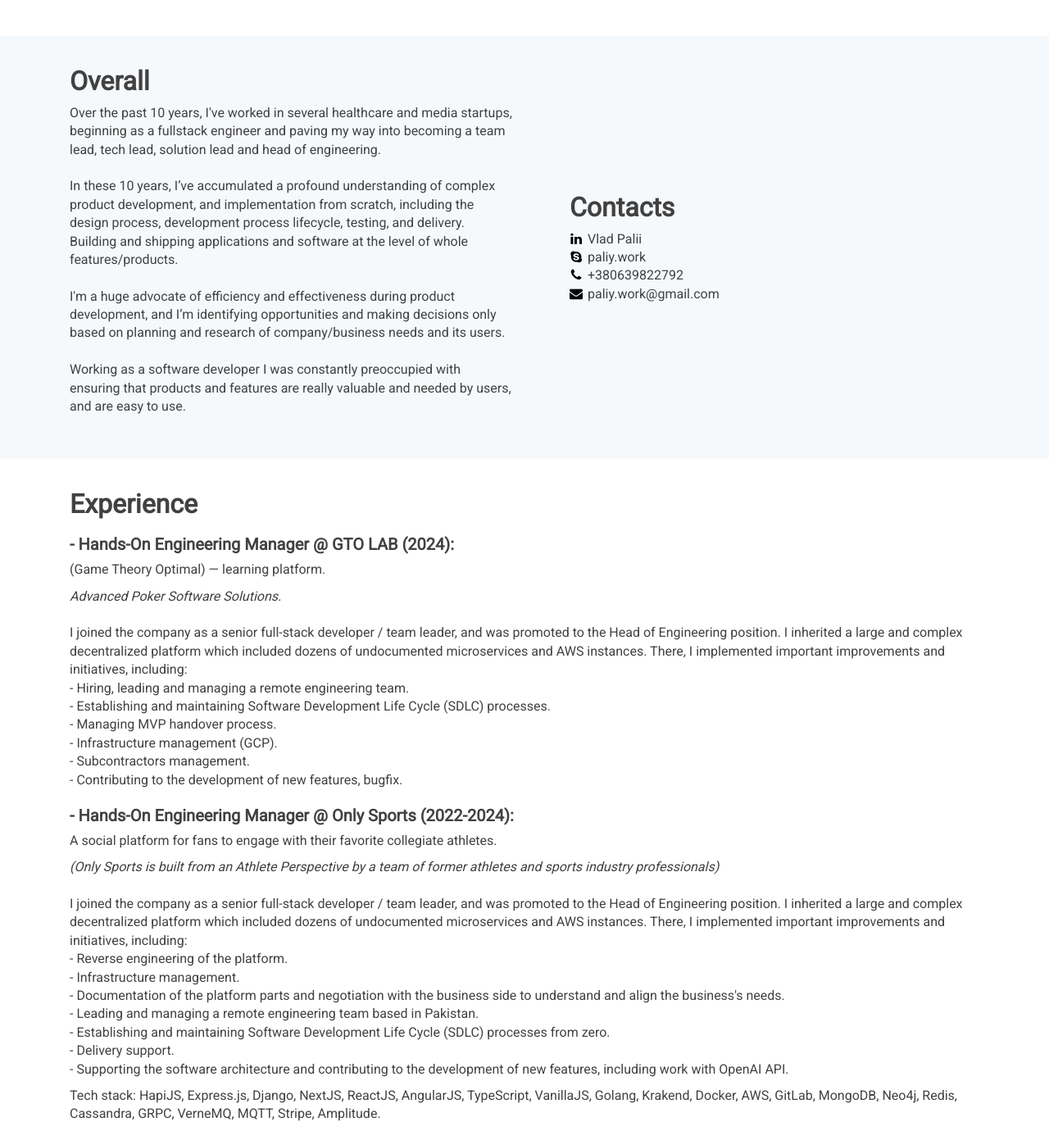
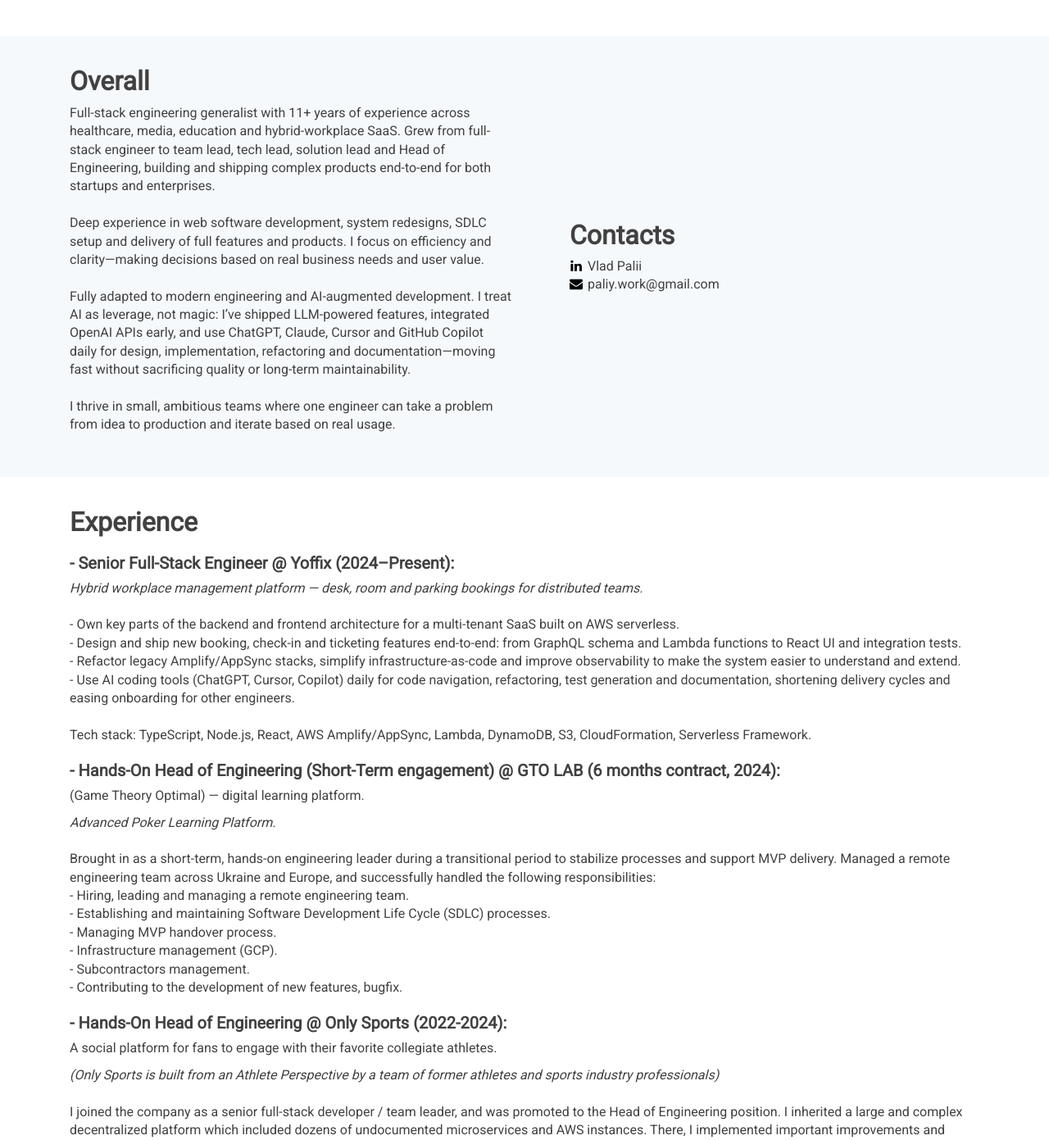
Before and after one commit to vlad-palii/vlad-palii.github.io, a React app: page / in a window 1280 px wide. Shown: the part 356-1747 px from the top of the page at 82% size. Built offline with nearby package versions, Linux system fonts and the light colour scheme; a web font is replaced by a local one.

Commit message:
Upd 12.2025.

```diff
--- a/package.json
+++ b/package.json
@@ -71,8 +71,8 @@
     "workbox-webpack-plugin": "4.2.0"
   },
   "scripts": {
-    "start": "node scripts/start.js",
-    "build": "node scripts/build.js",
+    "start": "node --openssl-legacy-provider scripts/start.js",
+    "build": "node --openssl-legacy-provider scripts/build.js",
     "test": "node scripts/test.js",
     "predeploy": "npm run build",
     "deploy": "gh-pages -d build"
--- a/src/components/cv.js
+++ b/src/components/cv.js
@@ -28,30 +28,31 @@
             <div className='col-sm'>
               <h2>Overall</h2>
               <p className=''>
-                Over the past 10 years, I've worked in several healthcare and media startups,
-                beginning as a fullstack engineer and paving my way into becoming
-                a team lead, tech lead, solution lead and head of engineering.
-                <br></br>
-                <br></br>
-                In these 10 years, I’ve accumulated a profound understanding of
-                complex product development, and implementation from scratch,
-                including the design process, development process lifecycle,
-                testing, and delivery. Building and shipping applications and
-                software at the level of whole features/products.
-                <br></br>
-                <br></br>
-                I'm a huge advocate of efficiency and effectiveness during
-                product development, and I’m identifying opportunities and
-                making decisions only based on planning and research of
-                company/business needs and its users.
-                <br></br>
-                <br></br>
-                Working as a software developer I was constantly preoccupied
-                with ensuring that products and features are really valuable and needed
-                by users, and are easy to use.
-                <br></br>
-                <br></br>
-                {/* As i rose from developer to manager, I understood that my real passion is designing, improving products, and solving problems through researching, interviewing, ideating, crafting, and iterating. */}
+                Full-stack engineering generalist with 11+ years of experience
+                across healthcare, media, education and hybrid-workplace SaaS.
+                Grew from full-stack engineer to team lead, tech lead, solution
+                lead and Head of Engineering, building and shipping complex
+                products end-to-end for both startups and enterprises.
+                <br />
+                <br />
+                Deep experience in web software development, system redesigns, SDLC setup
+                and delivery of full features and products. I focus on
+                efficiency and clarity—making decisions based on real business
+                needs and user value.
+                <br />
+                <br />
+                Fully adapted to modern engineering and AI-augmented
+                development. I treat AI as leverage, not magic: I’ve shipped
+                LLM-powered features, integrated OpenAI APIs early, and use
+                ChatGPT, Claude, Cursor and GitHub Copilot daily for design,
+                implementation, refactoring and documentation—moving fast
+                without sacrificing quality or long-term maintainability.
+                <br />
+                <br />
+                I thrive in small, ambitious teams where one engineer can take a
+                problem from idea to production and iterate based on real usage.
+                <br />
+                <br />
               </p>
             </div>
             <div className='col-sm'>
@@ -67,16 +68,16 @@
                       Vlad Palii
                     </a>
                   </li>
-                  <li>
+                  {/* <li>
                     <a className='icon-skype' href='skype:paliy.work?chat'>
                       paliy.work
                     </a>
-                  </li>
-                  <li>
+                  </li> */}
+                  {/* <li>
                     <a className='icon-phone' href='tel:+380639822792'>
                       +380639822792
                     </a>
-                  </li>
+                  </li> */}
                   <li>
                     <a className='icon-mail' href='mailto:paliy.work@gmail.com'>
                       paliy.work@gmail.com
@@ -150,22 +151,62 @@
 
           <div className='row'>
             <div className='col-sm'>
-              <div className=''>
-                <h5> - Hands-On Engineering Manager @ GTO LAB (2024):</h5>
+              <div>
+                <h5>- Senior Full-Stack Engineer @ Yoffix (2024–Present):</h5>
                 <p>
-                  (Game Theory Optimal) — learning platform.
-                </p>
-                <p>
-                  <i>Advanced Poker Software Solutions.</i>
+                  <i>
+                    Hybrid workplace management platform — desk, room and
+                    parking bookings for distributed teams.
+                  </i>
                   <br />
                   <br />
-                  I joined the company as a senior full-stack developer / team leader, and was
-                  promoted to the Head of Engineering position.
-                  I inherited a large and complex decentralized platform which included dozens of undocumented microservices and AWS instances. There, I implemented important improvements and initiatives, including:
+                  - Own key parts of the backend and frontend architecture for a
+                  multi-tenant SaaS built on AWS serverless.
+                  <br />
+                  - Design and ship new booking, check-in and ticketing features
+                  end-to-end: from GraphQL schema and Lambda functions to React
+                  UI and integration tests.
+                  <br />
+                  - Refactor legacy Amplify/AppSync stacks, simplify
+                  infrastructure-as-code and improve observability to make the
+                  system easier to understand and extend.
+                  <br />
+                  - Use AI coding tools (ChatGPT, Cursor, Copilot) daily for
+                  code navigation, refactoring, test generation and
+                  documentation, shortening delivery cycles and easing
+                  onboarding for other engineers.
+                  <br />
+                  <br />
+                  Tech stack: TypeScript, Node.js, React, AWS Amplify/AppSync,
+                  Lambda, DynamoDB, S3, CloudFormation, Serverless Framework.
+                </p>
+              </div>
+            </div>
+          </div>
+
+          <div className='row'>
+            <div className='col-sm'>
+              <div className=''>
+                <h5>
+                  {' '}
+                  - Hands-On Head of Engineering (Short-Term engagement) @ GTO
+                  LAB (6 months contract, 2024):
+                </h5>
+                <p>(Game Theory Optimal) — digital learning platform.</p>
+                <p>
+                  <i>Advanced Poker Learning Platform.</i>
+                  <br />
+                  <br />
+                  Brought in as a short-term, hands-on engineering leader during
+                  a transitional period to stabilize processes and support MVP
+                  delivery. Managed a remote engineering team across Ukraine and
+                  Europe, and successfully handled the following
+                  responsibilities:
                   <br />
                   - Hiring, leading and managing a remote engineering team.
                   <br />
-                  - Establishing and maintaining Software Development Life Cycle (SDLC) processes.
+                  - Establishing and maintaining Software Development Life Cycle
+                  (SDLC) processes.
                   <br />
                   - Managing MVP handover process.
                   <br />
@@ -176,7 +217,6 @@
                   - Contributing to the development of new features, bugfix.
                   <br />
                 </p>
-
               </div>
             </div>
           </div>
@@ -184,37 +224,52 @@
           <div className='row'>
             <div className='col-sm'>
               <div className=''>
-                <h5> - Hands-On Engineering Manager @ Only Sports (2022-2024):</h5>
+                <h5>
+                  {' '}
+                  - Hands-On Head of Engineering @ Only Sports (2022-2024):
+                </h5>
                 <p>
-                  A social platform for fans to engage with their favorite collegiate athletes.
+                  A social platform for fans to engage with their favorite
+                  collegiate athletes.
                 </p>
                 <p>
-                  <i>(Only Sports is built from an Athlete Perspective by a team of former athletes and sports industry professionals)</i>
+                  <i>
+                    (Only Sports is built from an Athlete Perspective by a team
+                    of former athletes and sports industry professionals)
+                  </i>
                   <br />
                   <br />
-                  I joined the company as a senior full-stack developer / team leader, and was
-                  promoted to the Head of Engineering position.
-                  I inherited a large and complex decentralized platform which included dozens of undocumented microservices and AWS instances. There, I implemented important improvements and initiatives, including:
+                  I joined the company as a senior full-stack developer / team
+                  leader, and was promoted to the Head of Engineering position.
+                  I inherited a large and complex decentralized platform which
+                  included dozens of undocumented microservices and AWS
+                  instances. There, I implemented important improvements and
+                  initiatives, including:
                   <br />
                   - Reverse engineering of the platform.
                   <br />
                   - Infrastructure management.
                   <br />
-                  - Documentation of the platform parts and negotiation with the business side to understand and align the business's needs.
+                  - Documentation of the platform parts and negotiation with the
+                  business side to understand and align the business's needs.
                   <br />
-                  - Leading and managing a remote engineering team based in Pakistan.
+                  - Leading and managing a remote engineering team based in
+                  Pakistan.
                   <br />
-                  - Establishing and maintaining Software Development Life Cycle (SDLC) processes from zero.
+                  - Establishing and maintaining Software Development Life Cycle
+                  (SDLC) processes from zero.
                   <br />
                   - Delivery support.
                   <br />
-                  - Supporting the software architecture and contributing to the development of new features, including work with OpenAI API.
+                  - Supporting the software architecture and contributing to the
+                  development of new features, including work with OpenAI API.
                   <br />
                 </p>
                 <p>
-                  Tech stack: HapiJS, Express.js, Django, NextJS, ReactJS, AngularJS, TypeScript, VanillaJS,
-                  Golang, Krakend, Docker, AWS, GitLab, MongoDB, Neo4j, Redis, Cassandra, GRPC, VerneMQ, MQTT,
-                  Stripe, Amplitude.
+                  Tech stack: HapiJS, Express.js, Django, NextJS, ReactJS,
+                  AngularJS, TypeScript, VanillaJS, Golang, Krakend, Docker,
+                  AWS, GitLab, MongoDB, Neo4j, Redis, Cassandra, GRPC, VerneMQ,
+                  MQTT, Stripe, Amplitude.
                 </p>
               </div>
             </div>
@@ -225,11 +280,15 @@
               <div className=''>
                 <h5> - Team Lead / Tech Lead @ Doxy.me (2020-2022):</h5>
                 <p>
-                  Telemedicine application — Patient-Clinic communication platform.
+                  Telemedicine application — Patient-Clinic communication
+                  platform.
                 </p>
                 <p>
-                  <i>(Doxy.me is a successful telemedicine company that has had an
-                  incredible growth during the COVID-19 pandemic. Increased the number of users from 50k to 1M in one year)</i>
+                  <i>
+                    (Doxy.me is a successful telemedicine company that has had
+                    an incredible growth during the COVID-19 pandemic. Increased
+                    the number of users from 50k to 1M in one year)
+                  </i>
                   <br />
                   <br />
                   I joined the company as a senior full-stack developer, and was
@@ -255,9 +314,9 @@
                   <br />
                 </p>
                 <p>
-                  Tech stack: ReactJS, NextJS, AngularJS, Vue, TypeScript, VanillaJS,
-                  Docker, AWS, GitLab, MySQL, PostgreSQL, Express.js, Loopback,
-                  Stripe, Twilio, Segment, PubNub.
+                  Tech stack: ReactJS, NextJS, AngularJS, Vue, TypeScript,
+                  VanillaJS, Docker, AWS, GitLab, MySQL, PostgreSQL, Express.js,
+                  Loopback, Stripe, Twilio, Segment, PubNub.
                 </p>
               </div>
             </div>
@@ -272,8 +331,10 @@
                   Pavilion Health (2018-2020):
                 </h5>
                 <p>
-                  <i>(Enterprise application for ICD-10 medical and patients data
-                  management)</i>
+                  <i>
+                    (Enterprise application for ICD-10 medical and patients data
+                    management)
+                  </i>
                 </p>
                 <p>
                   When I started to work here, the current huge medical software
@@ -303,8 +364,11 @@
                   - Middle Software Engineer @ Materialise NV (2016-2018):
                 </h5>
                 <p>
-                  <i>(Enterprise application for 3d visual planning of surgeon
-                  operations on human's knee and shoulders based on CT/MRI data)</i>
+                  <i>
+                    (Enterprise application for 3d visual planning of surgeon
+                    operations on human's knee and shoulders based on CT/MRI
+                    data)
+                  </i>
                 </p>
                 <p>
                   Here I've taken part in the development of 3D scenes, REST-API
@@ -324,7 +388,9 @@
                   {' '}
                   - Junior Software Engineer @ Lanet Network (2014-2016):
                 </h5>
-                <p><i>(Smart TV & Android TV applications)</i></p>
+                <p>
+                  <i>(Smart TV & Android TV applications)</i>
+                </p>
                 <p>
                   Overall design and prototyping of online TV single-page
                   application. Implementing via VanillaJS, AngularJS, jQuery.
```
